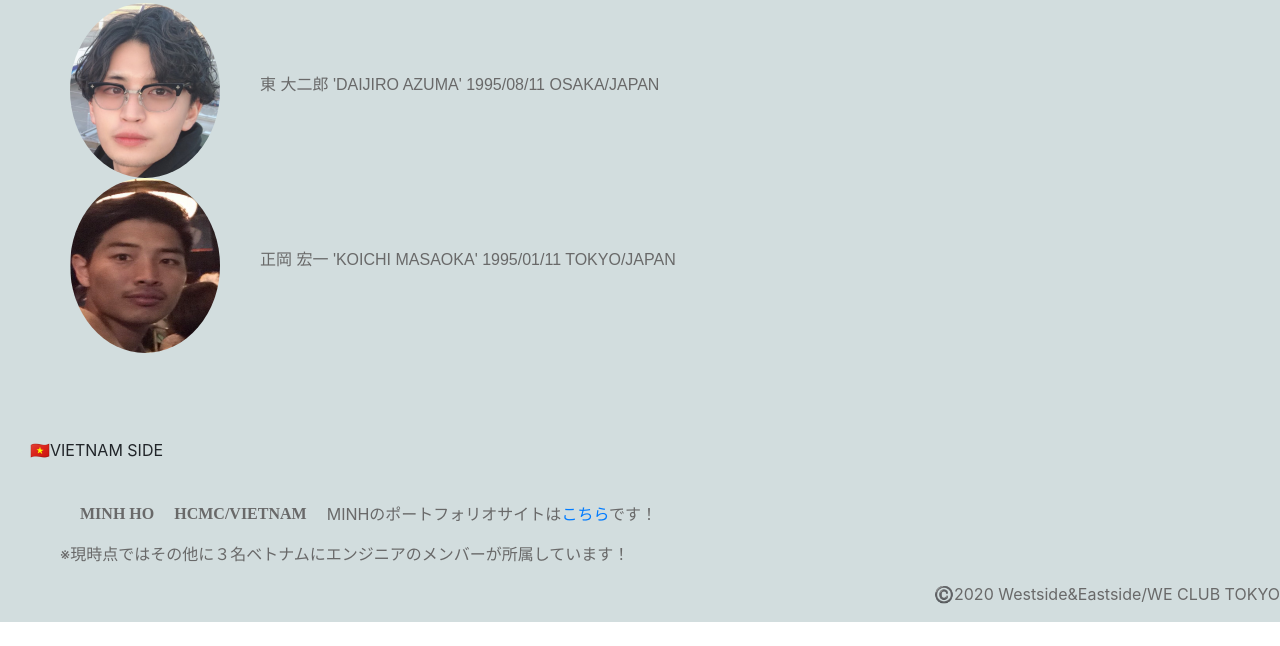
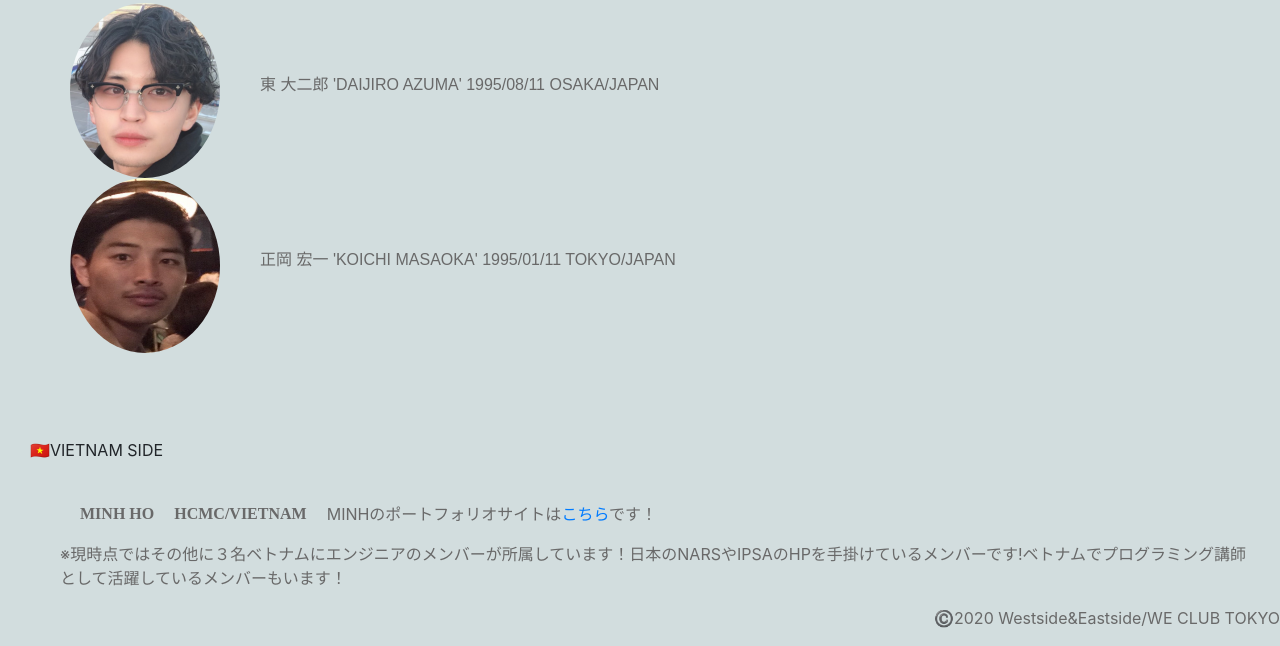
Before and after one commit to Daijiro0811/weclub, a plain HTML site: page about.html in a window 1280 px wide. Shown: the part 469-1115 px from the top of the page. Before the commit the page ends 1091 px from the top, so only its background shows below. Drawn offline with nearby package versions, Linux system fonts and the light colour scheme.

Commit message:
Add files via upload

```diff
--- a/about.html
+++ b/about.html
@@ -53,7 +53,7 @@
             <p class="profile2">MINH HO　 HCMC/VIETNAM</p>
             <p class="minh">MINHのポートフォリオサイトは<a href="https://minhho89.github.io/funix-web-pj4/index.html" target="_blank">こちら</a>です！</p>
           </div>
-          <p class="vn">※現時点ではその他に３名ベトナムにエンジニアのメンバーが所属しています！</p>
+          <p class="vn">※現時点ではその他に３名ベトナムにエンジニアのメンバーが所属しています！<span>日本のNARSやIPSAのHPを手掛けているメンバーです!</span>ベトナムでプログラミング講師として活躍しているメンバーもいます！</p>
 
         </div>
 
```
